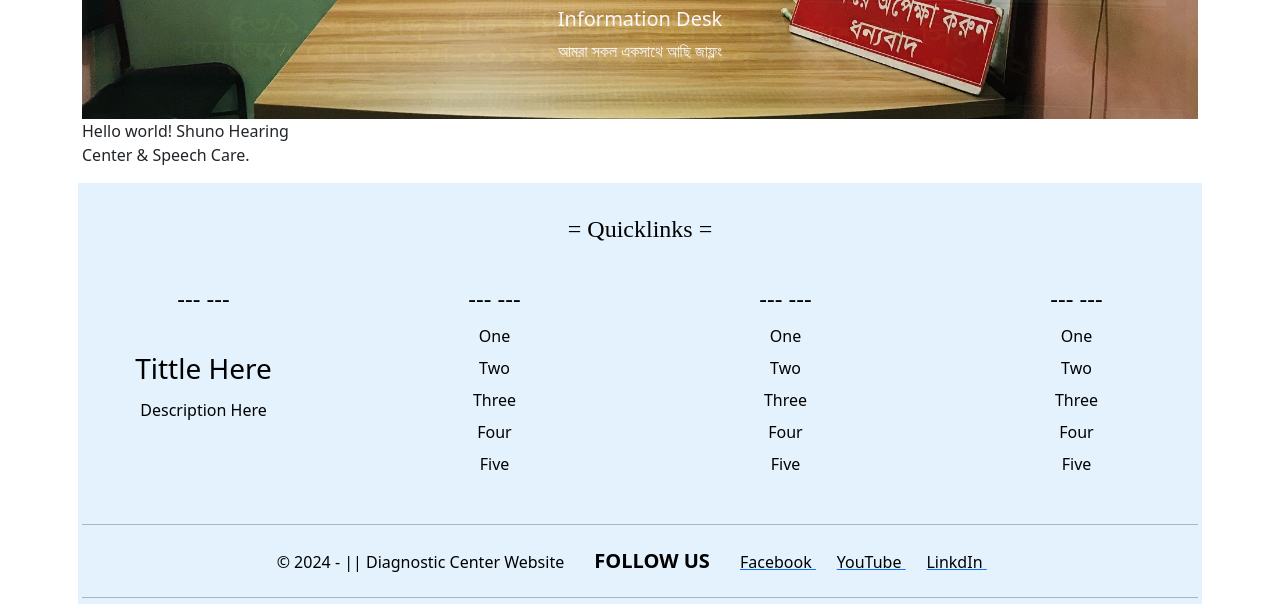
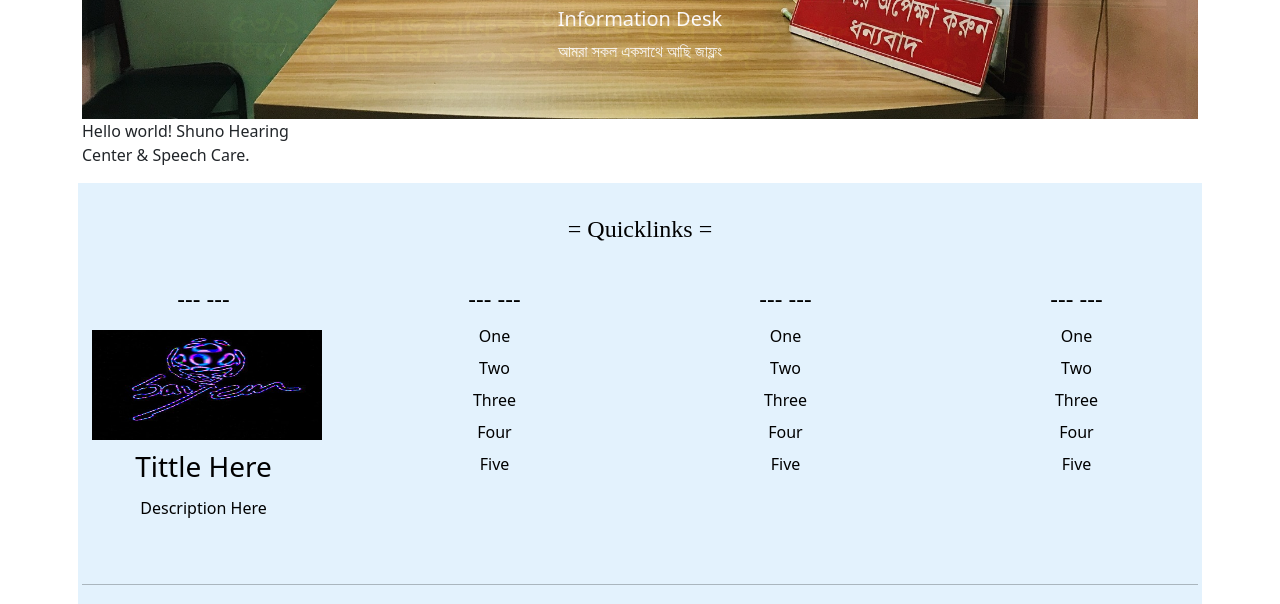
Before and after one commit to SayemAhmedSayem/Hearing-Center-Website, a website: page index.html in a window 1280 px wide. Shown: the part 585-1189 px from the top of the page. Drawn offline with nearby package versions, Linux system fonts and the light colour scheme.

```diff
--- a/index.html
+++ b/index.html
@@ -157,7 +157,7 @@
                 <h4>--- ---</h4>
                 <ul>
                   <li>
-                    <img src="">
+                    <img src="dist/img/Sayem.jpg">
                     <h3>Tittle Here</h3>
                     <p>Description Here</p>
                   </li>
```
Also changed, not shown: dist/css/style.css, dist/img/Sayem.jpg (added).
